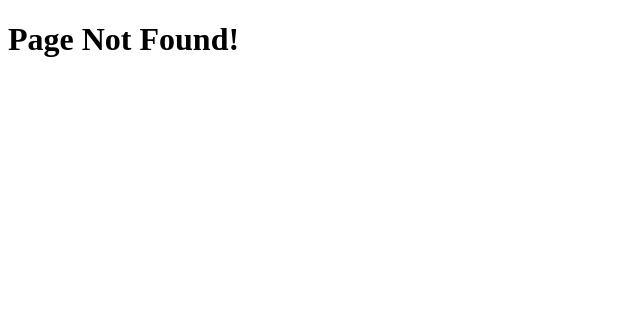
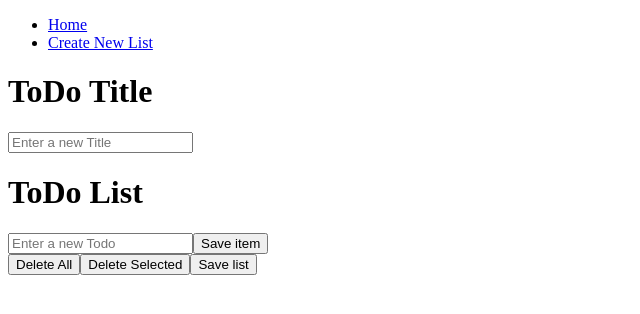
Before and after one commit to dimitrovaj/TODO, a React (Vite) app: page /todo-list in a window 1280 px wide. Before the commit this address had no page. Shown: the top 314 px of the page, without its empty margins (0-640 px from the left). Built offline with nearby package versions, Linux system fonts and the light colour scheme.

Commit message:
ToDoContext

```diff
--- a/package.json
+++ b/package.json
@@ -12,7 +12,7 @@
   "dependencies": {
     "react": "^18.2.0",
     "react-dom": "^18.2.0",
-    "react-router-dom": "^6.19.0",
+    "react-router-dom": "^6.20.0",
     "uuid": "^9.0.1"
   },
   "devDependencies": {
--- a/src/App.jsx
+++ b/src/App.jsx
@@ -1,23 +1,24 @@
-
 import { Route, Routes } from "react-router";
 import ToDo from "./components/ToDo/index.jsx";
 import Home from "./pages/Home";
 import NotFound from "./pages/NotFound";
+import { ToDoProvider } from "./ToDoContext.jsx";
+import NavBar from "./components/navbar/NavBar.jsx";
 
 function App() {
 
-    return (
+  return (
+    <ToDoProvider>
+      <NavBar />
       <>
-      <Routes>
-        <Route path="/" element={<Home />}/>
-        <Route path="/ToDoList" element={<ToDo />} />
-        <Route path="*" element={<NotFound />}/>
-      </Routes>
+        <Routes>
+          <Route path="/" element={<Home />} />
+          <Route path="/todo-list" element={<ToDo />} />
+          <Route path="*" element={<NotFound />} />
+        </Routes>
       </>
-      // <div>
-      //   <ToDo />
-      // </div>
-    );
+    </ToDoProvider>
+  );
 }
 
 export default App
--- /dev/null
+++ b/src/ToDoContext.jsx
@@ -0,0 +1,21 @@
+import { createContext, useState } from "react";
+
+const ToDoContext = createContext();
+
+export function ToDoProvider({ children }) {
+  const [lists, setLists] = useState([]);
+
+
+  const addToList = (title, newList) => {
+    setLists((lists) => [...lists, { title, list: newList }]);
+  };
+
+
+  return (
+    <ToDoContext.Provider value={{ lists, addToList }}>
+      {children}
+    </ToDoContext.Provider>
+  );
+}
+
+export default ToDoContext;
--- a/src/components/ToDo/InputItem.jsx
+++ b/src/components/ToDo/InputItem.jsx
@@ -1,4 +1,3 @@
-
 const InputItem = ({ value, onChange, onKeyDown, onClick }) => {
   return (
     <div>
@@ -9,8 +8,10 @@ const InputItem = ({ value, onChange, onKeyDown, onClick }) => {
         onKeyDown={onKeyDown}
         placeholder="Enter a new Todo"
       />
-      <button onClick={onClick}>Save</button>
+      <button onClick={onClick}>Save item</button>
+
     </div>
+
   );
 };
 
--- /dev/null
+++ b/src/components/ToDo/InputTitle.jsx
@@ -0,0 +1,17 @@
+
+const InputItem = ({ value, onChange }) => {
+  return (
+    <div>
+      <input
+        type="text"
+        value={value}
+        onChange={onChange}
+        placeholder="Enter a new Title"
+      />
+
+    </div>
+
+  );
+};
+
+export default InputItem;
--- a/src/components/ToDo/index.jsx
+++ b/src/components/ToDo/index.jsx
@@ -1,17 +1,47 @@
-import { useState } from 'react';
+import { useContext, useState } from 'react';
 import ToDoList from './ToDoList';
 import { v4 as uuidv4 } from 'uuid';
 import InputItem from './InputItem';
+import ToDoContext from '../../ToDoContext';
+import InputTitle from './InputTitle';
+
 
 
 const ToDo = () => {
+  const {lists, addToList} = useContext(ToDoContext);
 
+  const [newTitle, setNewTitle] = useState('');
+  const [titles, setTitles] = useState([]);
   const [newTodo, setNewTodo] = useState('');
   const [todos, setTodos] = useState([]);
   const [selectedItemsArray, setSelectedItemsArray] = useState([]);
 
+  console.log('context lists:', lists )
+
+  const handleSaveList = () => {
+    if (newTitle.trim() !== '') {
+        const newList = todos.map(item => ({ id: uuidv4(), content: item.value }));
+        addToList(newTitle, newList);
+        setNewTitle('');
+        setTodos([]);
+
+    }
+};
+
+  const handleTitleInputChange = (event) => {
+    setNewTitle(event.target.value);
+  };
+
   const handleInputChange = (event) => {
     setNewTodo(event.target.value);
+  };
+
+  const handleSaveTitle = () => {
+    if (newTitle.trim() !== '') {
+      const newTitleObj = { id: uuidv4(), value: newTitle };
+      setTitles([...titles, newTitleObj]);
+      setNewTitle('');
+    }
   };
 
   const handleSaveTodo = () => {
@@ -43,9 +73,17 @@ const ToDo = () => {
     setSelectedItemsArray([]);
   };
 
+
+
   return (
     <>
-      <h1>Todo List</h1>
+      <h1>ToDo Title</h1>
+      <InputTitle value={newTitle}
+        onChange={handleTitleInputChange}
+        onKeyDown={handleOnEnter}
+        onClick={handleSaveTitle}/>
+
+      <h1>ToDo List</h1>
       <InputItem value={newTodo}
         onChange={handleInputChange}
         onKeyDown={handleOnEnter}
@@ -53,6 +91,8 @@ const ToDo = () => {
 
       <button onClick={handleDeleteAll}>Delete All</button>
       <button onClick={handleDeleteSelectedTodos}>Delete Selected</button>
+      <button onClick={handleSaveList}>Save list</button>
+
 
       <ToDoList
         todos={todos}
@@ -60,6 +100,7 @@ const ToDo = () => {
         selectedItemsArray={selectedItemsArray}
         setSelectedItemsArray={setSelectedItemsArray}
       />
+
     </>
   );
 };
--- /dev/null
+++ b/src/components/navbar/NavBar.jsx
@@ -0,0 +1,18 @@
+import { Link } from 'react-router-dom';
+
+const NavBar = () => {
+  return (
+    <nav>
+      <ul>
+        <li>
+          <Link to="/">Home</Link>
+        </li>
+        <li>
+          <Link to="/todo-list">Create New List</Link>
+        </li>
+      </ul>
+    </nav>
+  );
+};
+
+export default NavBar;
--- a/src/pages/Home.jsx
+++ b/src/pages/Home.jsx
@@ -1,3 +1,26 @@
-export default function Home() {
-    return <h1>Home Page!</h1>
-}
+import { useContext } from 'react';
+import ToDoContext from '../ToDoContext';
+
+const Home = () => {
+    const { lists } = useContext(ToDoContext);
+
+
+    return (
+        <div>
+            <h2>All Lists</h2>
+            {lists.map((list, index) => (
+                <div key={index}>
+                    <h3>{list.title}</h3>
+                    <ul>
+                        {list.list.map((todo) => (
+                            <li key={todo.id}><p>{todo.content}</p></li>
+                        ))}
+                    </ul>
+                </div>
+            ))}
+
+        </div>
+    );
+};
+
+export default Home;
```
Also changed, not shown: 1 other file (tests, documents, lock files or other folders).
